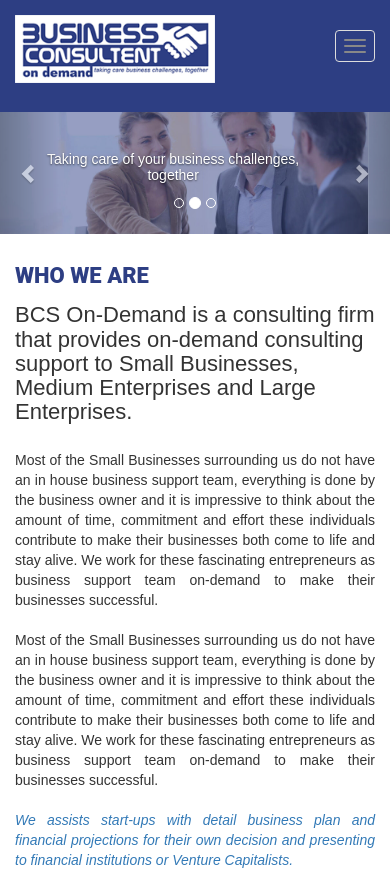
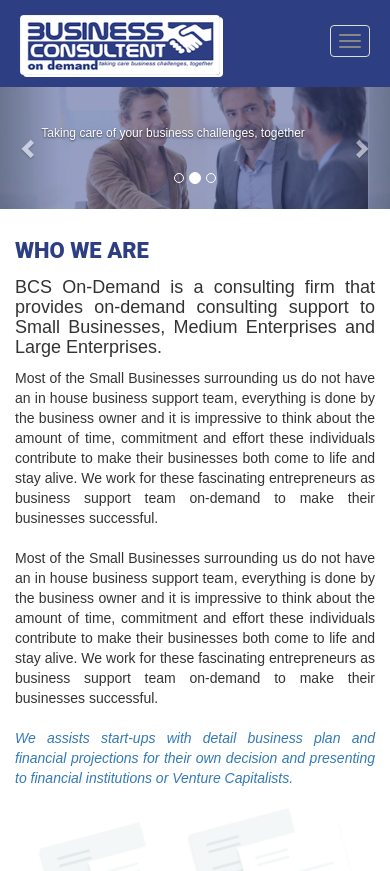
Before and after one commit to coderrubel/project1, a plain HTML site: page index.html in a window 390 px wide. Shown: the top 871 px of the page. Drawn offline with nearby package versions, Linux system fonts and the light colour scheme.

Commit message:
navbar responsive

```diff
--- a/css/responsive.css
+++ b/css/responsive.css
@@ -1,9 +1,6 @@
 @media only screen and (max-width: 1199px)  {
-    /*.pull-right {
-        float: left!important;
-    }*/
     .navbar{
-        padding-bottom: 30px;
+        padding-bottom: 60px;
     }
     .navbar-brand>img {
         width: 200px;
@@ -19,41 +16,52 @@
         width: 100%;
     }
 }
-@media only screen and (max-width: 600px)  {
+@media only screen and (max-width: 1023px)  {
+    .navbar-nav {
+        margin-top: 33px;
+    }
+
+    @media only screen and (max-width: 989px)  {
         .navbar{
-        padding-bottom: 0;
+            padding-bottom: 60px;
         }
-    .navbar-brand>img {
-        width: 200px;}
-
-    .navbar-nav{
-        margin-top: 0;
     }
-    .navbar-header{
-        background-color: #2d3e83;
-        padding: 10px auto;
-        border: none;
-    }
-    .navbar-default .navbar-toggle:focus, .navbar-default .navbar-toggle:hover {
-        background-color: #2d3e83;
-    }
-    .navbar-collapse{
-        border: none;
+    @media only screen and (max-width: 767px)  {
+        .navbar{
+            padding-bottom: 0px;
         }
         .navbar-toggle {
             position: relative;
+            padding: 9px 9px;
+            margin-top: 25px;
+            margin-right: 15px;
+            margin-bottom: 21px;
+        }
+    }
+    @media only screen and (max-width: 600px)  {
+        .navbar-header{
+            background-color: #2d3e83;
+            padding: 5px;
+            border: none;
+        }
+        .navbar-header button{
+            margin-top: 20px;
+        }
+        .navbar-brand>img {
+            width: 200px;
+            border-radius: 4px;
+        }
+        .navbar-toggle {
             padding: 8px 8px;
-        margin-top: 30px;
-        margin-right: 15px;
-        /* margin-bottom: 50px; */
+            margin-bottom: 25px;
+            margin-top: 40px;
+        }
+        #carousel-example-generic{
+            margin-top: 87px;
         }
         .carousel-caption h2{
-        font-size: 14px;
+            font-size: 12px;
         }
-    /*
-    .pull-right {
-        float: left!important;
-    }*/
         .article1{
             margin-top: 30px;
             margin-bottom: 30px;
@@ -63,6 +71,11 @@
             color: #2d3e83;
             font-size: 22px;
             padding-bottom: 15px;
+        }
+        .article1 h4{
+            font-size: 18px;
+            text-align: justify;
+            padding-bottom: 10px;
         }
         .article1 p{
             font-family: 'Roboto Regular', sans-serif;
@@ -90,9 +103,7 @@
             font-size: 14px;
         }
         */
-    footer{
-        margin-top: 50px;
-    }
+
         .article2 h1{
             font-size: 22px;
             padding-top: 8px;
@@ -126,6 +137,10 @@
             padding-bottom: 8px;
             text-align: justify;
         }
+        .profile h2{
+            font-size:24px;
+            padding-bottom: 10px;
+        }
         .profile p{
             font-family: 'Roboto Italic', sans-serif;
             font-size: 14px;
@@ -147,8 +162,11 @@
         .sosila_link h4{
             padding-top: 10px;
         }
+        footer{
+            margin-top: 0px;
+        }
         .footer_top{
-        padding-top: 32px;
-        padding-bottom: 45px;
+            padding-top: 15px;
+            padding-bottom: 15px;
         }
     }
--- a/css/style.css
+++ b/css/style.css
@@ -16,16 +16,26 @@ body,h1, h2, h3, h4, h5{
     font-size: 35px;
     color: #ffffff;
 }
+.navbar-brand>img {
+    border-radius: 4px;
+    box-shadow: background 3px 2px;
+}
+.navbar-brand{
+    padding: 10px 15px;
+}
+.navbar-brand img{
+    height: 60px;
+    width: 220px;
+}
 .navbar{
     border: none;
     background-color: #2d3e83;
     border-radius: inherit;
-    padding-bottom: 60px;
+    padding-bottom: 25px;
     margin-bottom: 0;
 }
 .navbar-nav{
-    margin-top: 26px;
-    //  margin-bottom: 60px;
+    margin-top: 20px;
     background-color: #2d3e83;
 }
 .navbar-nav ul{
@@ -41,6 +51,9 @@ body,h1, h2, h3, h4, h5{
     color: white;
     transition: all .25s;
 }
+.navbar-default .navbar-toggle:focus, .navbar-default .navbar-toggle:hover {
+            background-color: #2d3e83;
+        }
 .navbar-nav li a{
     padding-bottom:5px;
     line-height: 15px;
@@ -51,6 +64,9 @@ body,h1, h2, h3, h4, h5{
     margin-top: 40px;
     margin-right: 15px;
     margin-bottom: 50px;
+}
+#carousel-example-generic{
+    margin-top: 80px;
 }
 .clearfix{
     clear: both;
--- a/index.html
+++ b/index.html
@@ -13,7 +13,7 @@
     </head>
     <body>
 
-        <nav class="navbar navbar-default">
+        <nav class="navbar navbar-default navbar-fixed-top">
             <div class="container">
                 <div class="navbar-header">
                     <button type="button" class="navbar-toggle collapsed" data-toggle="collapse" data-target="#bs-example-navbar-collapse-1">
@@ -25,7 +25,7 @@
                     <a class="navbar-brand" href="#"><img src="img/logo.png" alt="logo" class="img-responsive pull-left"></a>
                 </div>
                 <div class="collapse navbar-collapse" id="bs-example-navbar-collapse-1">
-                    <ul class="nav navbar-nav pull-right">
+                    <ul class="nav navbar-nav navbar-right">
                         <li><a href="#">Home</a></li>
                         <li><a href="#who">Who we are</a></li>
                         <li><a href="#small">Small Business</a></li>
@@ -33,7 +33,6 @@
                         <li><a href="#start">Start-up</a></li>
                         <li><a href="#profile">Profile</a></li>
                         <li><a href="#footer">Contact Us</a></li>
-
                     </ul>
 
                 </div><!-- /.navbar-collapse -->
@@ -103,7 +102,7 @@
                         <img src="img/article1.jpg" alt="article1" class="img-responsive responsive">
                     </div>
                     <div class="col-xs-12 col-sm-6 responsive">
-                        <h1 style="font-family: 'Roboto Black', sans-serif; font-size: 33px; color: #2d3e83;"><strong>START-UP</strong> <span class="support">SUPPORT</span></h1>
+                        <h1><strong>START-UP</strong> <span class="support">SUPPORT</span></h1>
                         <p>The days of the “job work” mentality are thankfully fading, with people like you get satisfaction by taking the challenges, rather than just accepting brain-numbing work. But, can you do everything all alone to implement your idea? Probably not, you may need a little help and assistance to move ahead. We are here for you from the start of your journey.</p>
                         <h3>Our Services for Start_ups:</h3>
                         <div class="row services">
```
Lines whose indentation alone changed are shown as unchanged.
